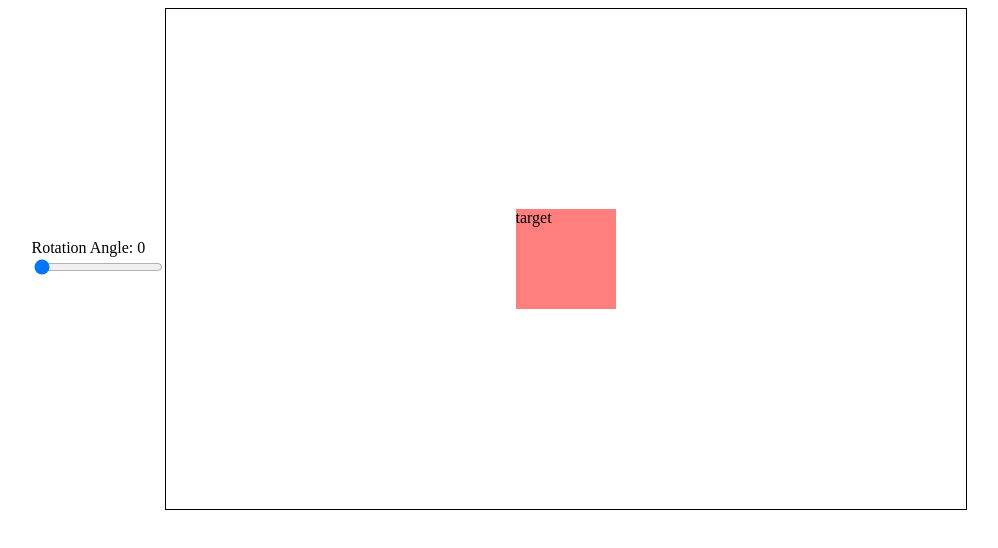
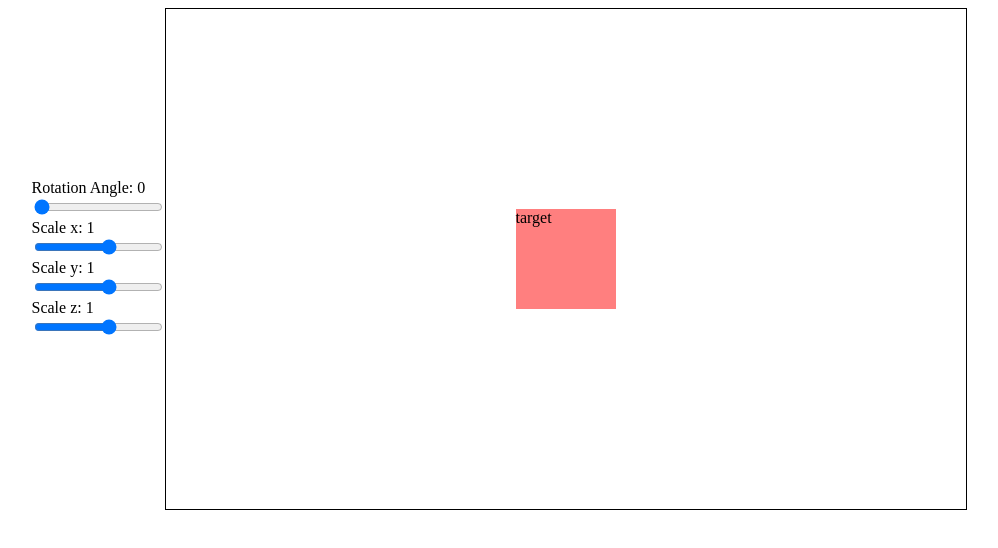
Before and after one commit to SaulReznik/transform, a React (Create React App) app: page / in a window 1280 px wide. Shown: the top 548 px of the page, without its empty margins (141-1139 px from the left). Built offline with nearby package versions, Linux system fonts and the light colour scheme.

Commit message:
scale ready

```diff
--- a/src/App.js
+++ b/src/App.js
@@ -3,10 +3,12 @@ import useStyles from './styles.js';
 
 // import Slider from './components/Slider';
 import Rotation from './components/Rotation';
+import Scale from './components/Scale';
 import Screen from './components/Screen';
 
 import {
   rotationMatrixGenerator,
+  scaleMatrixGenerator,
   multiplyMatrices
 } from './utils/helpers';
 import { DEFAULT_MATRIX } from './utils/constants';
@@ -14,6 +16,11 @@ import { DEFAULT_MATRIX } from './utils/constants';
 const App = () => {
   const [matrix, setMatrix] = useState(DEFAULT_MATRIX);
   const [rotationAngle, setRotationAngle] = useState(0);
+  const [scale, setScale] = useState({
+    x: 1,
+    y: 1,
+    z: 1,
+  });
 
   const classes = useStyles();
   const { app } = classes;
@@ -22,10 +29,24 @@ const App = () => {
   const rotate = useCallback(e => {
     const { value: angle } = e.target;
     const rotationMatrix = rotationMatrixGenerator(+angle);
-    const newMatrix = multiplyMatrices(DEFAULT_MATRIX, rotationMatrix);
-    setMatrix(newMatrix);
+    const updatedMatrix = multiplyMatrices(DEFAULT_MATRIX, rotationMatrix);
+    setMatrix(updatedMatrix);
     setRotationAngle(angle);
   }, []);
+
+  const changeScale = useCallback((e, dimension) => {
+    const { value } = e.target;
+    const updatedScale = {
+      ...scale,
+      [dimension]: +value
+    };
+
+    const scaleMatrix = scaleMatrixGenerator(updatedScale);
+    const updatedMatrix = multiplyMatrices(DEFAULT_MATRIX, scaleMatrix);
+
+    setMatrix(updatedMatrix);
+    setScale(updatedScale);
+  }, [scale]);
 
   return (
     <div className={app}>
@@ -34,6 +55,16 @@ const App = () => {
           value={rotationAngle}
           onChange={rotate}
         />
+        {
+          Object.keys(scale).map((dimension, index) => (
+            <Scale
+              key={index}
+              value={scale[dimension]}
+              dimension={dimension}
+              onChange={changeScale}
+            />
+          ))
+        }
       </div>
       <Screen matrix={matrix} />
     </div>
--- /dev/null
+++ b/src/components/Scale/index.js
@@ -0,0 +1,14 @@
+const Scale = ({ value, dimension, onChange: parentOnChange }) => (
+  <div>
+      <div>Scale {dimension}: {value}</div>
+          <input
+              type="range"
+              min="-5"
+              max="5"
+              value={value}
+              onChange={(e) => parentOnChange(e, dimension)}
+          />
+  </div>
+);
+
+export default Scale;
--- a/src/utils/helpers.js
+++ b/src/utils/helpers.js
@@ -46,7 +46,16 @@ export const rotationMatrixGenerator = angle => {
   return [
     Math.cos(radians), -Math.sin(radians),    0,    0,
     Math.sin(radians),  Math.cos(radians),    0,    0,
-         0,       0,    1,    0,
-         0,       0,    0,    1
+                    0,                  0,    1,    0,
+                    0,                  0,    0,    1
   ];
 };
+
+export const scaleMatrixGenerator = ({ x, y, z }) => (
+  [
+    x, 0, 0, 0,
+    0, y, 0, 0,
+    0, 0, z, 0,
+    0, 0, 0, 1
+  ]
+);
```
